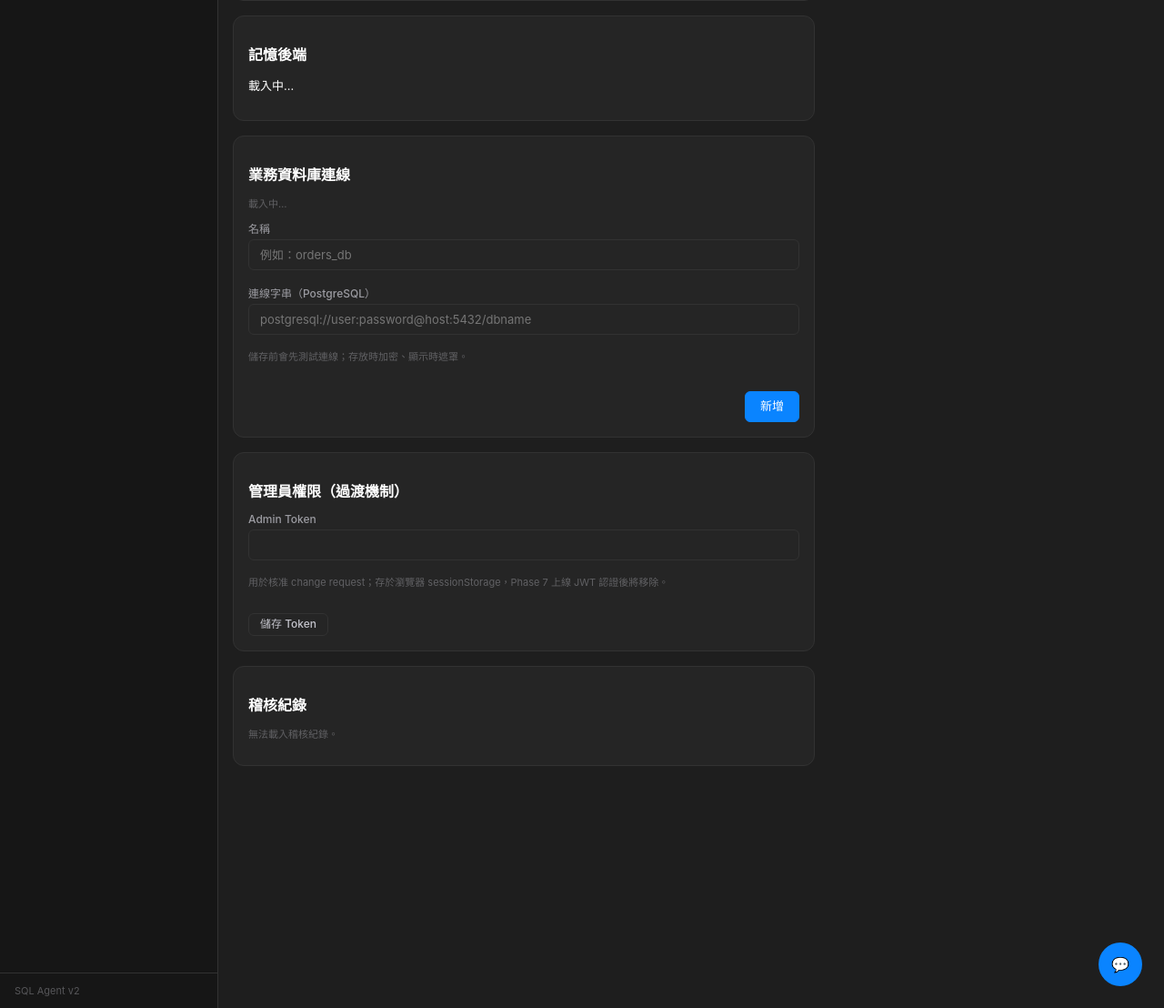
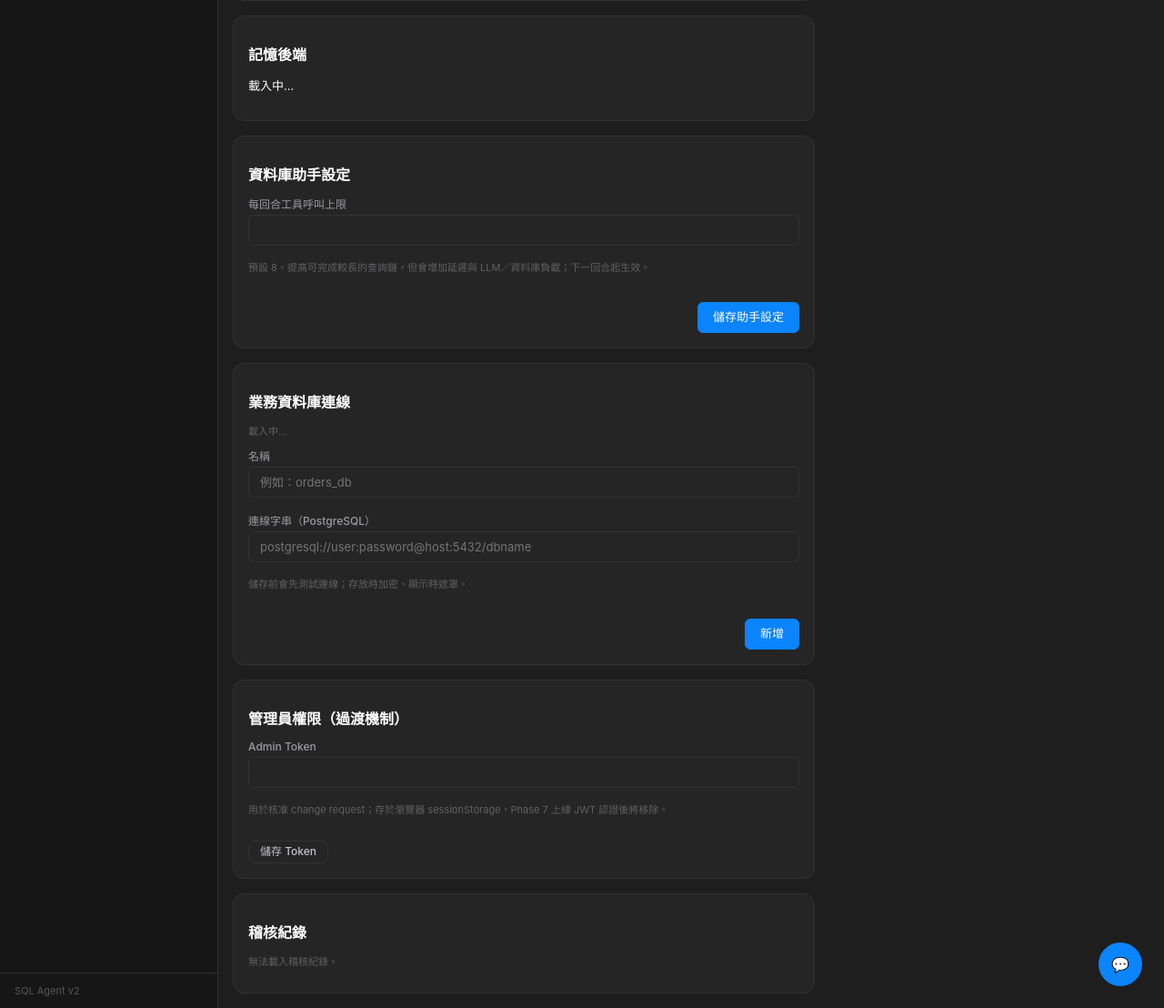
Before and after one commit to jjaass9507/SQL_agent, a FastAPI app: page /settings in a window 1280 px wide. Shown: the part 443-1551 px from the top of the page at 91% size. Run offline with FastAPI, Linux system fonts and the light colour scheme; data that the repository does not hold is empty.

Commit message:
Improve schema discovery and agent guardrails

```diff
--- a/app/web/templates/settings.html
+++ b/app/web/templates/settings.html
@@ -32,6 +32,23 @@
   <section class="card" data-target="memory-settings">
     <h2 class="card-title">記憶後端</h2>
     <p data-target="memory-backend">載入中…</p>
+  </section>
+
+  <section class="card" data-target="agent-settings">
+    <h2 class="card-title">資料庫助手設定</h2>
+    <form data-action="save-agent-settings">
+      <div class="form-field">
+        <label class="form-label" for="agent-max-tool-calls">每回合工具呼叫上限</label>
+        <input class="form-input" type="number" id="agent-max-tool-calls"
+               data-target="agent-max-tool-calls" min="1" max="20" step="1">
+        <p class="form-hint">
+          預設 8。提高可完成較長的查詢鏈，但會增加延遲與 LLM／資料庫負載；下一回合起生效。
+        </p>
+      </div>
+      <div class="modal-actions">
+        <button type="submit" class="btn btn-primary">儲存助手設定</button>
+      </div>
+    </form>
   </section>
 
   <section class="card" data-target="business-db-settings">
```
